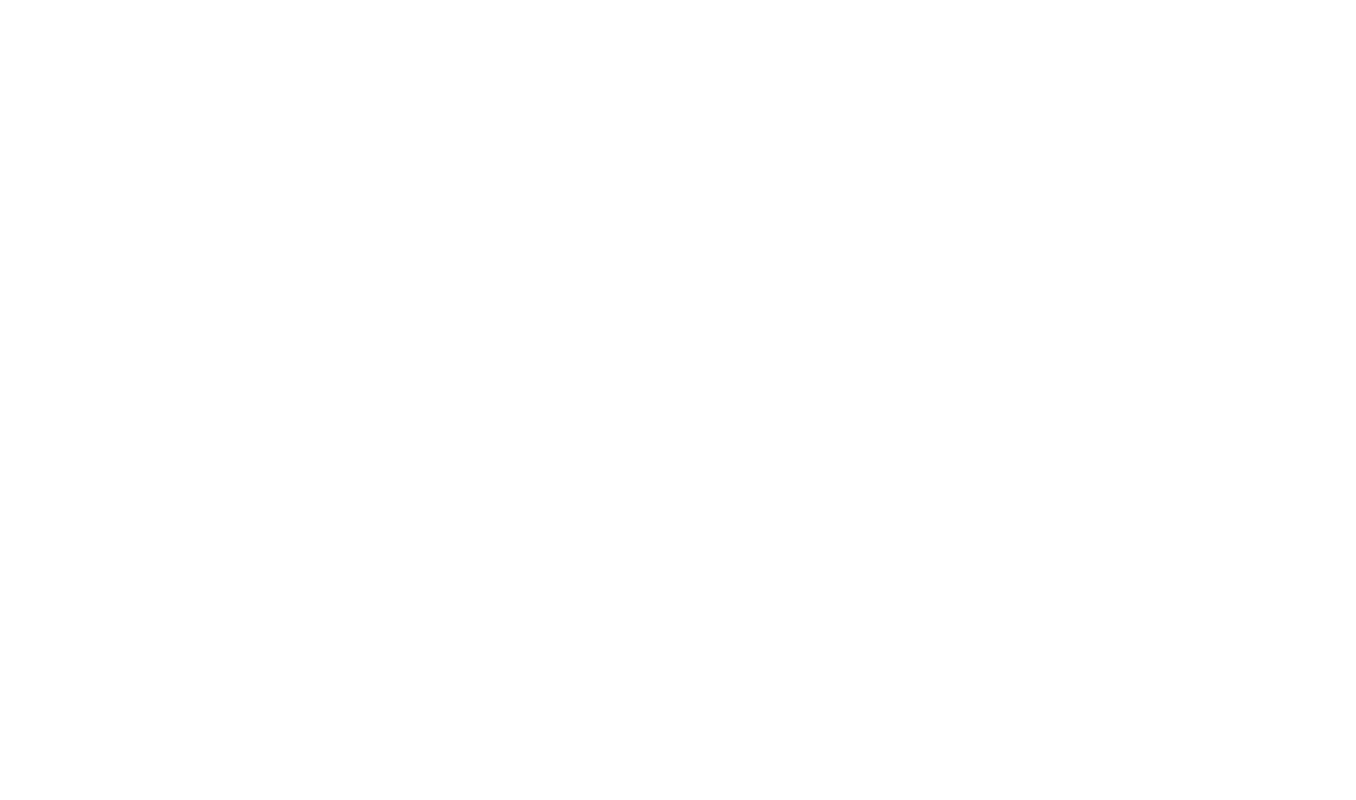
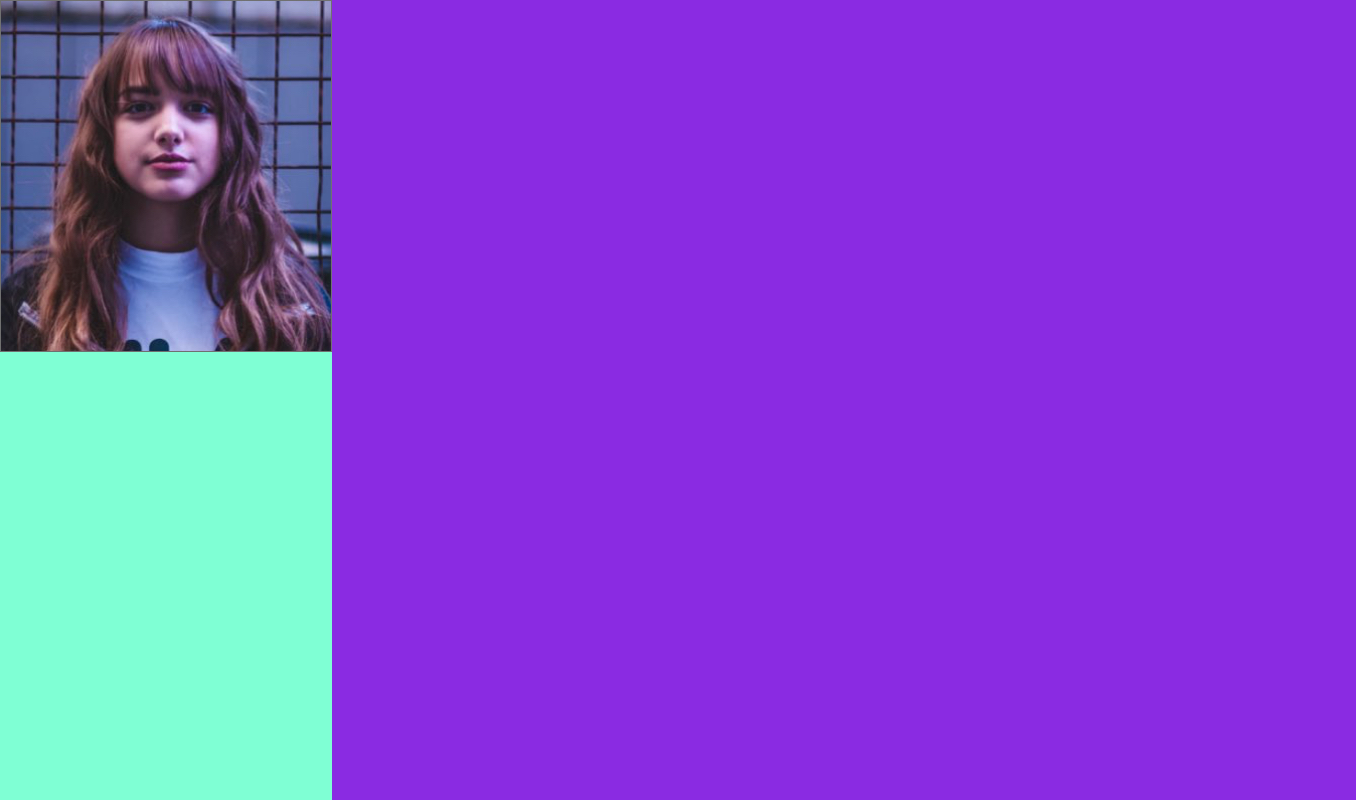
Before and after one commit to pro33cl/ccsavanzadoflex, a plain HTML site: page index.html in a window 1280 px wide. Shown: the whole page, 1356 px wide, since content can reach past the window. Drawn offline with Linux system fonts and the light colour scheme.

Commit message:
Configurando estructura html v3

```diff
--- a/assets/css/style.css
+++ b/assets/css/style.css
@@ -0,0 +1,36 @@
+/* Estilos */
+
+body {
+    margin:0;
+    padding: 0;
+}
+
+main {
+    display:flex;
+    flex-direction: row;
+    justify-content: start;
+    align-items: start;
+}
+
+.container-menu {
+    flex: 0 0 20vw;
+    height: 100vh;
+    background-color: aquamarine;
+
+    display:flex;
+    flex-direction: column;
+    justify-content: start;
+    align-items: center;
+
+}
+
+.container-chat {
+    flex: 0 0 80vw;
+    height: 100vh;
+    background-color: blueviolet;
+
+    display:flex;
+    flex-direction: column;
+    justify-content: center;
+    align-items: center;
+}
--- a/index.html
+++ b/index.html
@@ -10,12 +10,15 @@
     <script src="https://kit.fontawesome.com/c90a8fcf3a.js" crossorigin="anonymous"></script>
 </head>
 <body>
+    <!--Main-->
     <main>
+        <!--Sección Menu Usuarios-->
         <section class="container-menu">
+            <!--Header del menu de usuarios-->
             <div class="menu-header">
                 <div class="user-principal">
                     <div class="user-principal-image">
-
+                        <img src="assets/imgs/maria.jpg" alt="Imagen Usuario Principal">
                     </div>
                     <div class="user-principal-info">
 
@@ -28,7 +31,9 @@
 
                 </div>
             </div>
+            <!--Body del menu de usuarios-->
             <div class="menu-body">
+                <!--Usuario-->
                 <div class="user">
                     <div class="user-image">
 
@@ -40,6 +45,7 @@
 
             </div>
         </section>
+        <!--Sección Chat-->
         <section class="container-chat">
 
         </section>
```
